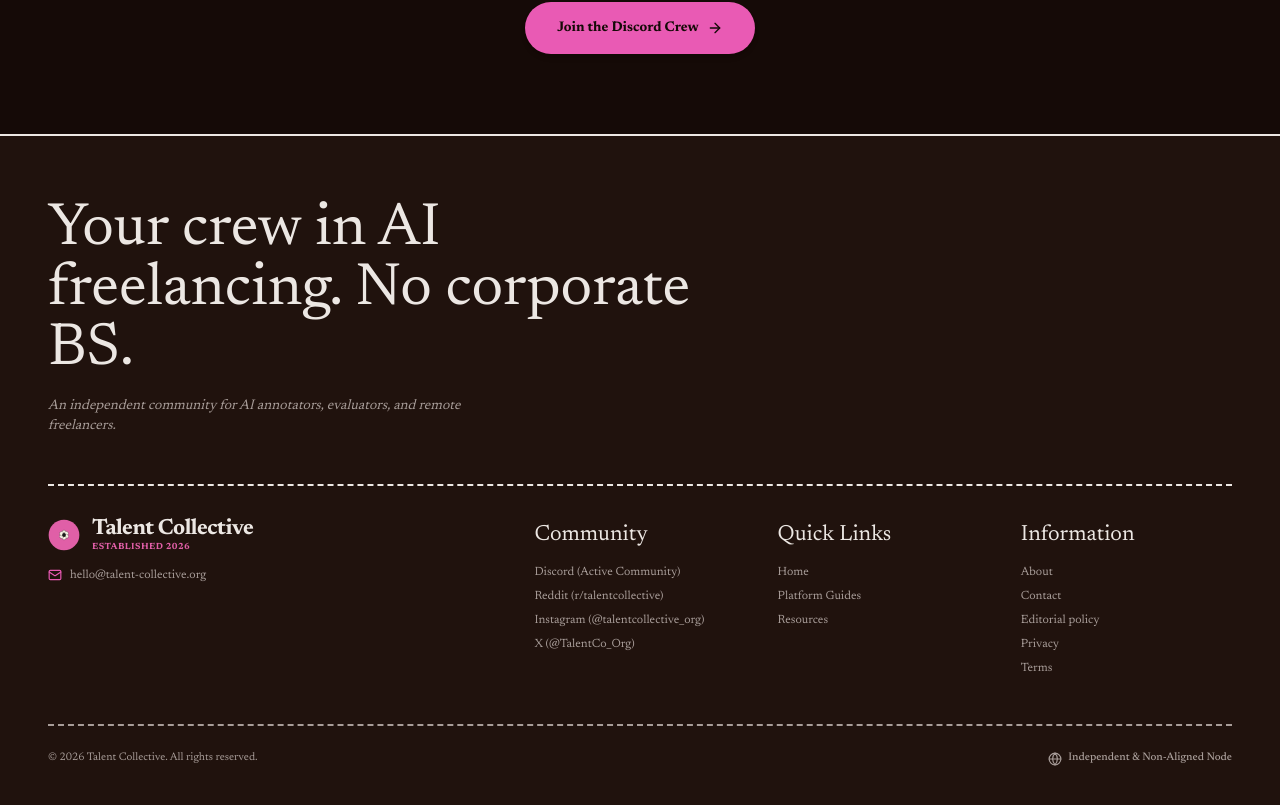
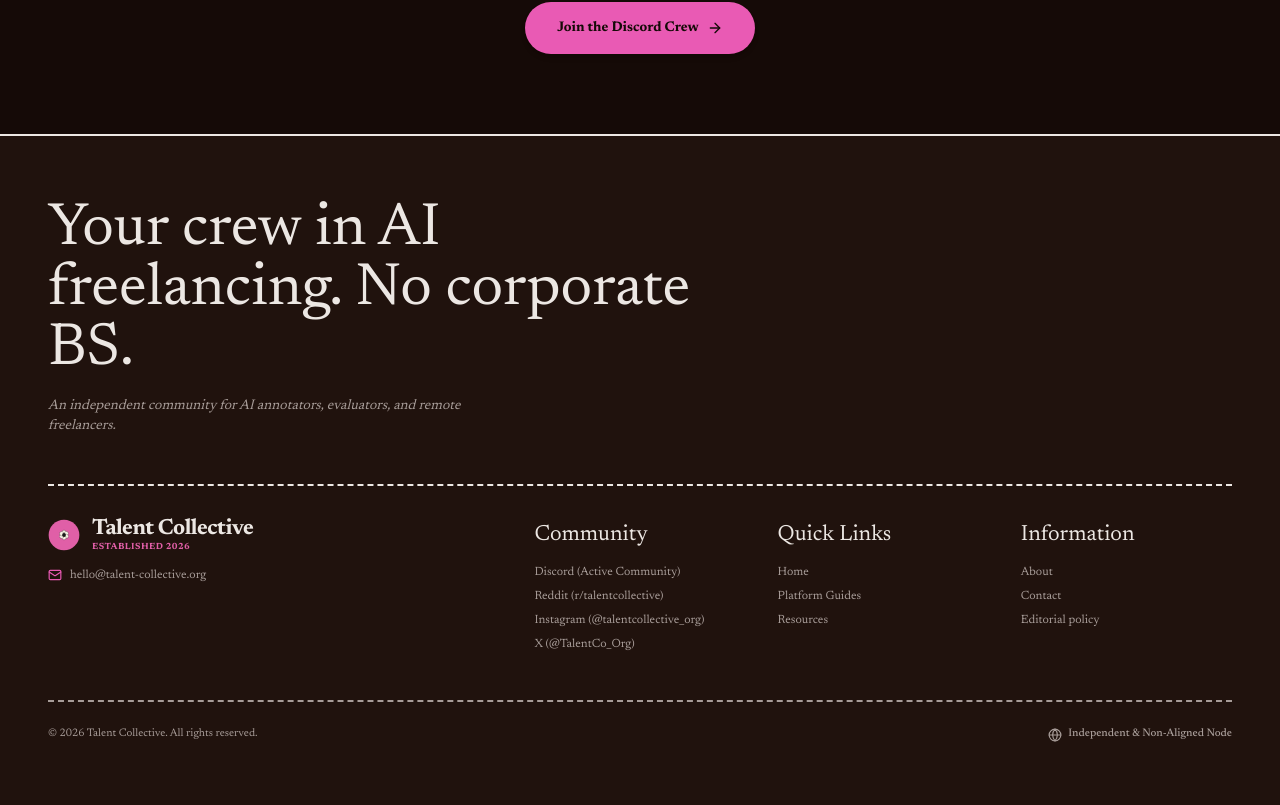
Before and after one commit to AR-works/evaluators-guild, a Next.js app: page / in a window 1280 px wide. Shown: the part 4455-5260 px from the top of the page. Built offline with nearby package versions, Linux system fonts and the light colour scheme; no server answers.

Commit message:
Unlink the paused Privacy and Terms pages from the footer
Co-Authored-By: Claude Opus 5.5 <noreply@anthropic.com>

```diff
--- a/src/components/Footer.tsx
+++ b/src/components/Footer.tsx
@@ -126,8 +126,8 @@ export default function Footer() {
                 { href: '/about', labelKey: 'footer.about' },
                 { href: '/contact', labelKey: 'footer.contact' },
                 { href: '/editorial-policy', labelKey: 'footer.editorialPolicy' },
-                { href: '/privacy', labelKey: 'footer.privacy' },
-                { href: '/terms', labelKey: 'footer.terms' },
+                // Privacy and Terms are paused until a lawyer reviews them.
+                // The pages still exist (noindex) but are not linked.
               ].map((link) => (
                 <li key={link.href}>
                   <Link href={link.href} className="hover:text-primary transition-colors">
```
